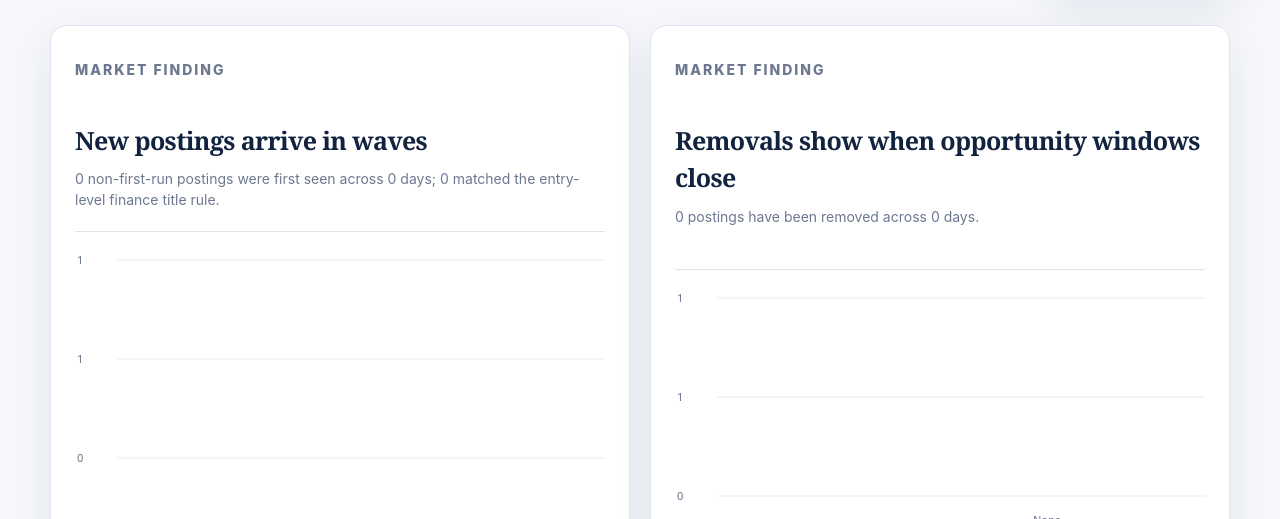
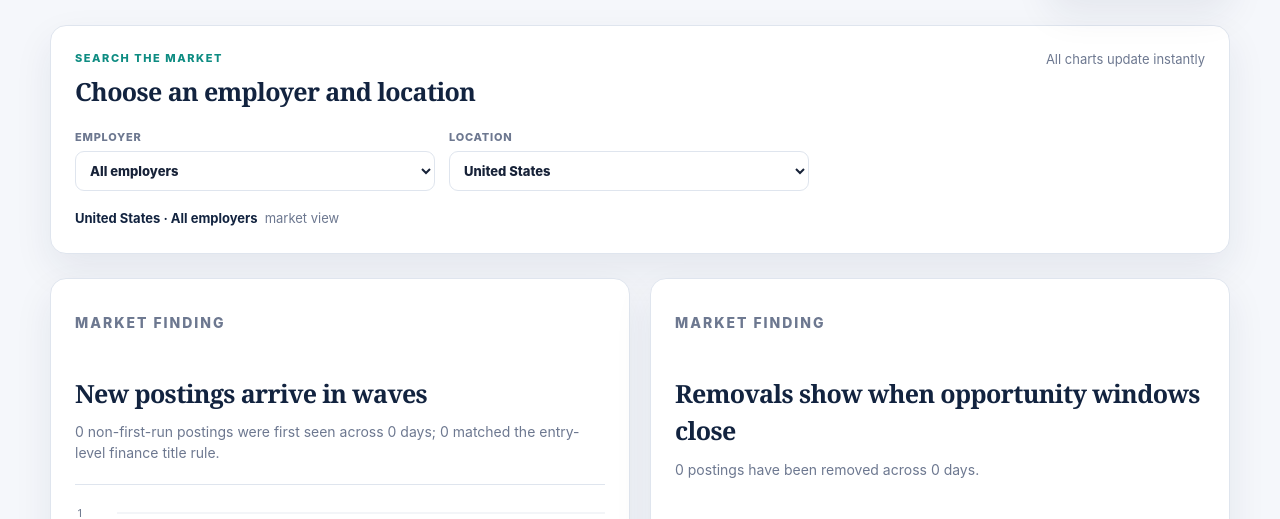
Before and after one commit to Brady-Dyn18/job-watcher, a plain HTML site: page market.html in a window 1280 px wide. Shown: the part 273-792 px from the top of the page. Drawn offline with Linux system fonts and the light colour scheme.

Commit message:
feat: add market employer and state filters

```diff
--- a/app.js
+++ b/app.js
@@ -19,6 +19,9 @@ const FOCUS_EMPLOYERS = [
   { name: "PepsiCo", group: "Corporate finance", url: "https://www.pepsicojobs.com/main/jobs", roles: ["Financial Analyst", "FP&A Analyst", "Finance Rotational Analyst"] },
   { name: "United Airlines", group: "Corporate finance", url: "https://careers.united.com/us/en/search-results", roles: ["Financial Analyst", "FP&A Analyst", "Treasury Analyst"] },
   { name: "McDonald's", group: "Corporate finance", url: "https://careers.mcdonalds.com/", roles: ["Financial Analyst", "FP&A Analyst", "Finance Rotational Analyst"] },
+];
+const US_STATES = [
+  ["Alabama", "AL"], ["Alaska", "AK"], ["Arizona", "AZ"], ["Arkansas", "AR"], ["California", "CA"], ["Colorado", "CO"], ["Connecticut", "CT"], ["Delaware", "DE"], ["Florida", "FL"], ["Georgia", "GA"], ["Hawaii", "HI"], ["Idaho", "ID"], ["Illinois", "IL"], ["Indiana", "IN"], ["Iowa", "IA"], ["Kansas", "KS"], ["Kentucky", "KY"], ["Louisiana", "LA"], ["Maine", "ME"], ["Maryland", "MD"], ["Massachusetts", "MA"], ["Michigan", "MI"], ["Minnesota", "MN"], ["Mississippi", "MS"], ["Missouri", "MO"], ["Montana", "MT"], ["Nebraska", "NE"], ["Nevada", "NV"], ["New Hampshire", "NH"], ["New Jersey", "NJ"], ["New Mexico", "NM"], ["New York", "NY"], ["North Carolina", "NC"], ["North Dakota", "ND"], ["Ohio", "OH"], ["Oklahoma", "OK"], ["Oregon", "OR"], ["Pennsylvania", "PA"], ["Rhode Island", "RI"], ["South Carolina", "SC"], ["South Dakota", "SD"], ["Tennessee", "TN"], ["Texas", "TX"], ["Utah", "UT"], ["Vermont", "VT"], ["Virginia", "VA"], ["Washington", "WA"], ["West Virginia", "WV"], ["Wisconsin", "WI"], ["Wyoming", "WY"], ["District of Columbia", "DC"],
 ];
 
 function escapeHtml(value) {
@@ -96,6 +99,15 @@ function isUnitedStatesLocation(location) {
   if (/\b(united states|u\.s\.a?\.?|usa|remote\s*\(?us\)?|us\s*remote)\b/i.test(value)) return true;
   const tokens = value.toUpperCase().replace(/[^A-Z\s]/g, " ").split(/\s+/).filter(Boolean);
   return tokens.some((token) => US_STATE_CODES.has(token));
+}
+
+function matchesMarketLocation(location, selected) {
+  if (!selected || selected === "__US__") return isUnitedStatesLocation(location);
+  const state = US_STATES.find(([name]) => name === selected);
+  if (!state) return true;
+  const value = String(location || "").toUpperCase();
+  const tokens = value.replace(/[^A-Z\s]/g, " ").split(/\s+/).filter(Boolean);
+  return value.includes(state[0].toUpperCase()) || tokens.includes(state[1]);
 }
 
 function rowLink(row) {
@@ -196,6 +208,10 @@ function sortedKeys(counts) { return Object.keys(counts).sort((a, b) => counts[b
 
 function renderMarket() {
   setText("last-run", dataThrough());
+  const employerFilter = document.getElementById("market-employer-filter");
+  const locationFilter = document.getElementById("market-location-filter");
+  employerFilter.innerHTML = `<option value="">All employers</option>${FOCUS_EMPLOYERS.map((company) => `<option value="${escapeHtml(company.name)}">${escapeHtml(company.name)}</option>`).join("")}`;
+  locationFilter.innerHTML = `<option value="__US__">United States</option>${US_STATES.map(([name]) => `<option value="${escapeHtml(name)}">${escapeHtml(name)}</option>`).join("")}`;
   document.getElementById("market-sections").innerHTML = [
     marketSection("new-per-day", "New postings arrive in waves", "First-run postings are left out because their true start date is unknown."),
     marketSection("removed-per-day", "Removals show when opportunity windows close", "Every posting removed on a source snapshot contributes to the day it disappeared."),
@@ -204,30 +220,35 @@ function renderMarket() {
     marketSection("within-seven", "Early removals reveal how quickly roles can disappear", "The share uses postings observed at least seven days before the latest run and counts removal within seven days."),
     marketSection("top-locations", "Open roles cluster in a few hiring markets", "Locations are counted among open postings, with missing locations grouped as Unlisted.", "wide"),
   ].join("");
-  const roleRows = state.rows.filter((row) => isTrue(row.in_role));
-  const historical = state.rows.filter((row) => !isTrue(row.first_run));
+  const update = () => {
+    const employer = employerFilter.value;
+    const location = locationFilter.value;
+    const rows = state.rows.filter((row) => (!employer || row.employer === employer) && matchesMarketLocation(row.location, location));
+    setText("market-filter-summary", `${location === "__US__" ? "United States" : location} · ${employer || "All employers"}`);
+    const roleRows = rows.filter((row) => isTrue(row.in_role));
+    const historical = rows.filter((row) => !isTrue(row.first_run));
   const newDays = Object.keys(countsBy(historical.filter((row) => row.first_seen), "first_seen")).sort();
   const roleCounts = countsBy(roleRows.filter((row) => !isTrue(row.first_run) && row.first_seen), "first_seen");
   const allCounts = countsBy(historical.filter((row) => row.first_seen), "first_seen");
   drawGroupedBars(document.getElementById("new-per-day-chart"), newDays, [{ name: "All", values: newDays.map((day) => allCounts[day] || 0), color: "#1f385e" }, { name: "Role", values: newDays.map((day) => roleCounts[day] || 0), color: "#0e8c82" }]);
   setText("new-per-day-paragraph", `${historical.filter((row) => row.first_seen).length} non-first-run postings were first seen across ${newDays.length} day${newDays.length === 1 ? "" : "s"}; ${roleRows.filter((row) => !isTrue(row.first_run) && row.first_seen).length} matched the entry-level finance title rule.`);
 
-  const removedCounts = countsBy(state.rows.filter((row) => row.removed_date), "removed_date");
+  const removedCounts = countsBy(rows.filter((row) => row.removed_date), "removed_date");
   const removedDays = Object.keys(removedCounts).sort();
   drawGroupedBars(document.getElementById("removed-per-day-chart"), removedDays.length ? removedDays : ["None"], [{ name: "Removed", values: removedDays.length ? removedDays.map((day) => removedCounts[day]) : [0], color: "#d66a50" }]);
-  setText("removed-per-day-paragraph", `${state.rows.filter((row) => row.removed_date).length} postings have been removed across ${removedDays.length} day${removedDays.length === 1 ? "" : "s"}.`);
+  setText("removed-per-day-paragraph", `${rows.filter((row) => row.removed_date).length} postings have been removed across ${removedDays.length} day${removedDays.length === 1 ? "" : "s"}.`);
 
-  const openRows = state.rows.filter((row) => row.status === "open"), employerCounts = countsBy(openRows, "employer"), employers = sortedKeys(employerCounts).slice(0, 15);
+  const openRows = rows.filter((row) => row.status === "open"), employerCounts = countsBy(openRows, "employer"), employers = sortedKeys(employerCounts).slice(0, 15);
   drawGroupedBars(document.getElementById("open-employer-chart"), employers.length ? employers : ["None"], [{ name: "Open", values: employers.length ? employers.map((name) => employerCounts[name]) : [0], color: "#1f385e" }]);
   setText("open-employer-paragraph", `${openRows.length} postings remain open. ${employers.length ? `${employers[0]} has the most with ${employerCounts[employers[0]]}.` : "No open postings are available yet."}`);
 
-  const daysOpen = state.rows.filter((row) => row.removed_date && !isTrue(row.first_run)).map((row) => dateDiff(row.first_seen, row.removed_date)).filter((value) => value !== null && value >= 0).sort((a, b) => a - b);
+  const daysOpen = rows.filter((row) => row.removed_date && !isTrue(row.first_run)).map((row) => dateDiff(row.first_seen, row.removed_date)).filter((value) => value !== null && value >= 0).sort((a, b) => a - b);
   const median = daysOpen.length ? (daysOpen.length % 2 ? daysOpen[(daysOpen.length - 1) / 2] : (daysOpen[daysOpen.length / 2 - 1] + daysOpen[daysOpen.length / 2]) / 2) : 0;
   drawGroupedBars(document.getElementById("days-open-chart"), ["Median days"], [{ name: "Days", values: [median], color: "#b7791f" }]);
   setText("days-open-paragraph", daysOpen.length ? `The median observed open window is ${median} day${median === 1 ? "" : "s"}, based on ${daysOpen.length} removed non-first-run postings.` : "There are not enough removed non-first-run postings to calculate this median yet.");
 
   const last = dataThrough();
-  const eligible = state.rows.filter((row) => !isTrue(row.first_run) && dateDiff(row.first_seen, last) >= 7);
+  const eligible = rows.filter((row) => !isTrue(row.first_run) && dateDiff(row.first_seen, last) >= 7);
   const fastRemoved = eligible.filter((row) => row.removed_date && dateDiff(row.first_seen, row.removed_date) <= 7).length;
   const slowerOrOpen = eligible.length - fastRemoved;
   drawGroupedBars(document.getElementById("within-seven-chart"), ["Eligible postings"], [{ name: "Within 7 days", values: [fastRemoved], color: "#d66a50" }, { name: "Other/open", values: [slowerOrOpen], color: "#dfe5ee" }]);
@@ -236,6 +257,10 @@ function renderMarket() {
   const locationCounts = countsBy(openRows, "location"), locations = sortedKeys(locationCounts).slice(0, 15);
   drawGroupedBars(document.getElementById("top-locations-chart"), locations.length ? locations : ["None"], [{ name: "Open", values: locations.length ? locations.map((location) => locationCounts[location]) : [0], color: "#0e8c82" }]);
   setText("top-locations-paragraph", `${openRows.length} open postings are spread across ${locations.length} locations in the top-location view.`);
+  };
+  employerFilter.addEventListener("input", update);
+  locationFilter.addEventListener("input", update);
+  update();
 }
 
 async function boot() {
--- a/market.html
+++ b/market.html
@@ -13,6 +13,11 @@
     <main class="shell page-content">
       <section class="hero compact-hero"><div><p class="eyebrow">History report</p><h1>What the market is doing</h1><p class="lede">Every number below is calculated in your browser from the complete history file.</p></div><div class="run-card"><span>Data through</span><strong id="last-run">Loading...</strong></div></section>
       <div id="load-error" class="notice error hidden" role="alert"></div>
+      <section class="panel market-filter-panel">
+        <div class="panel-heading"><div><p class="eyebrow">Search the market</p><h2>Choose an employer and location</h2></div><span class="muted">All charts update instantly</span></div>
+        <div class="market-filter-row"><label>Employer<select id="market-employer-filter"><option value="">All employers</option></select></label><label>Location<select id="market-location-filter"><option value="__US__">United States</option></select></label></div>
+        <div class="filter-summary"><strong id="market-filter-summary">United States · All employers</strong><span>market view</span></div>
+      </section>
       <div id="market-sections" class="market-sections"></div>
     </main>
     <footer class="shell footer"><span>Definitions follow the project rubric.</span><span>Offline-ready</span></footer>
--- a/service-worker.js
+++ b/service-worker.js
@@ -1,4 +1,4 @@
-const CACHE = "finance-job-watcher-v2";
+const CACHE = "finance-job-watcher-v3";
 const SHELL = ["./", "./index.html", "./browse.html", "./market.html", "./styles.css", "./app.js", "./manifest.webmanifest", "./icon.svg", "./data/status.json", "./data/history.csv"];
 
 self.addEventListener("install", (event) => {
--- a/styles.css
+++ b/styles.css
@@ -79,6 +79,8 @@ td { padding: 13px 12px; border-top: 1px solid var(--line); }
 .notice.error { color: #8a2b1b; background: var(--coral-soft); }
 .hidden { display: none !important; }
 .filter-panel { margin-bottom: 24px; }
+.market-filter-panel { margin-bottom: 24px; }
+.market-filter-row { display: grid; grid-template-columns: minmax(220px, 360px) minmax(220px, 360px); gap: 14px; }
 .filter-row { display: grid; grid-template-columns: 1.2fr 1fr 1fr .7fr 1.25fr 1fr; align-items: end; gap: 12px; }
 label { display: grid; gap: 6px; color: var(--muted); font-size: 11px; font-weight: 800; letter-spacing: .07em; text-transform: uppercase; }
 select, input[type="search"], input[type="number"] { width: 100%; min-height: 40px; padding: 8px 10px; border: 1px solid var(--line); border-radius: 9px; color: var(--ink); background: #fff; font: inherit; font-size: 13px; letter-spacing: normal; text-transform: none; }
@@ -118,4 +120,4 @@ select:focus, input:focus { outline: 3px solid rgba(14,140,130,.16); border-colo
 .footer { display: flex; justify-content: space-between; gap: 20px; padding: 0 0 28px; color: #8a95a6; font-size: 12px; }
 @media (max-width: 1050px) { .focus-grid { grid-template-columns: repeat(3, 1fr); } }
 @media (max-width: 900px) { .metric-grid { grid-template-columns: repeat(2, 1fr); } .filter-row { grid-template-columns: repeat(3, 1fr); } }
-@media (max-width: 680px) { .shell { width: min(100% - 28px, 560px); } .nav-wrap, .hero { align-items: start; flex-direction: column; } .nav-wrap { padding: 14px 0; gap: 12px; } nav { width: 100%; } nav a { flex: 1; text-align: center; } .page-content { padding-top: 32px; } .run-card { width: 100%; } .metric-grid, .two-column, .browse-grid, .market-sections, .focus-grid { grid-template-columns: 1fr; } .market-section.wide { grid-column: auto; } .filter-row { grid-template-columns: 1fr 1fr; } .filter-row .switch-label, .filter-row .search-label { grid-column: 1 / -1; } .panel { padding: 18px; } }
+@media (max-width: 680px) { .shell { width: min(100% - 28px, 560px); } .nav-wrap, .hero { align-items: start; flex-direction: column; } .nav-wrap { padding: 14px 0; gap: 12px; } nav { width: 100%; } nav a { flex: 1; text-align: center; } .page-content { padding-top: 32px; } .run-card { width: 100%; } .metric-grid, .two-column, .browse-grid, .market-sections, .focus-grid { grid-template-columns: 1fr; } .market-section.wide { grid-column: auto; } .market-filter-row, .filter-row { grid-template-columns: 1fr 1fr; } .filter-row .switch-label, .filter-row .search-label { grid-column: 1 / -1; } .panel { padding: 18px; } }
```
